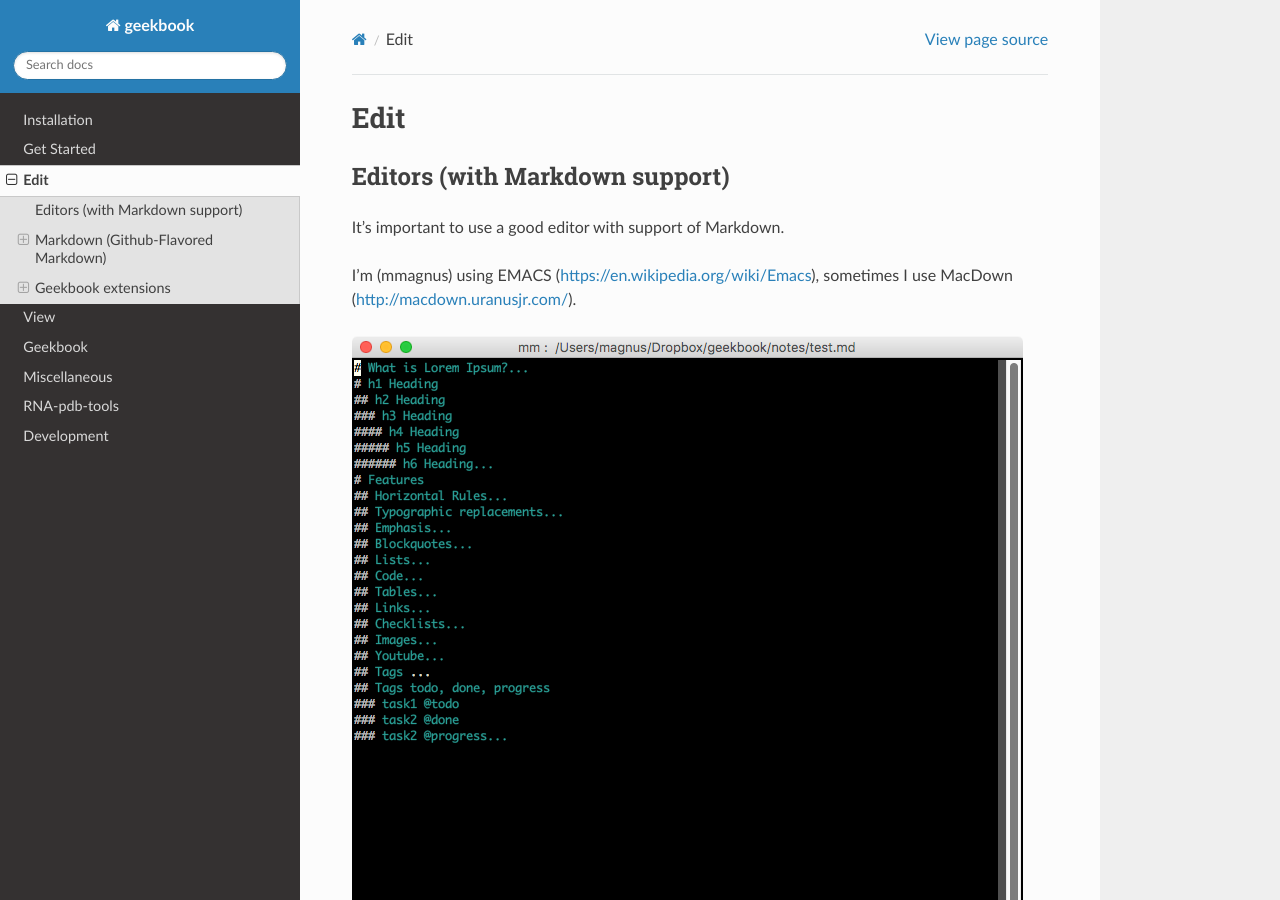
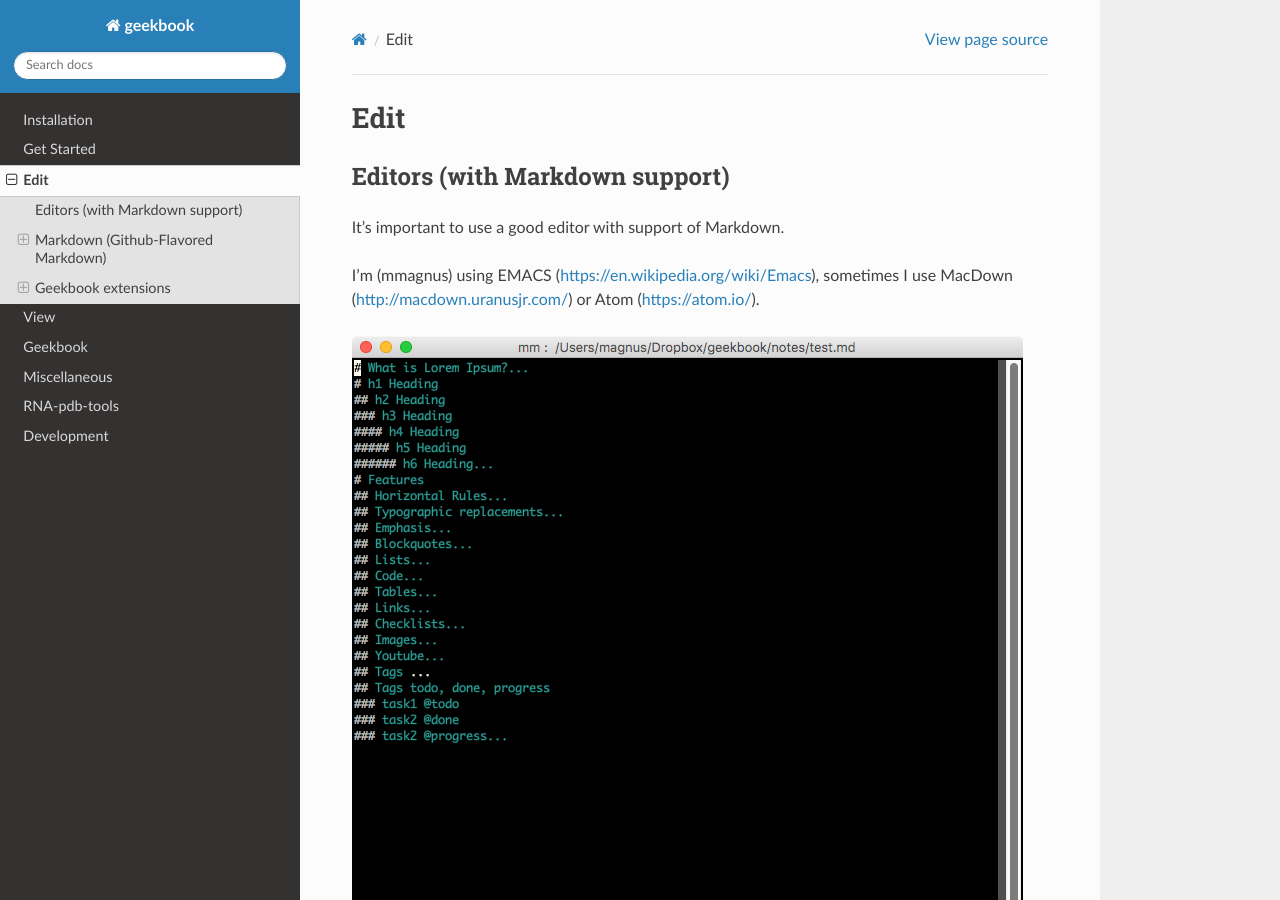
Before and after one commit to mmagnus/geekbook, a Sphinx documentation site: the page built from docs/source/edit.rst, in a window 1280 px wide and 900 px high. Built offline with Sphinx 7.4.7 and the Read the Docs theme 2.0.0, drawn with Linux system fonts in a browser that asks for light colours.

Commit message:
Update edit.rst

```diff
--- a/docs/source/edit.rst
+++ b/docs/source/edit.rst
@@ -6,7 +6,7 @@ Editors (with Markdown support)
 
 It's important to use a good editor with support of Markdown.
 
-I'm (mmagnus) using EMACS (https://en.wikipedia.org/wiki/Emacs), sometimes I use MacDown (http://macdown.uranusjr.com/).
+I'm (mmagnus) using EMACS (https://en.wikipedia.org/wiki/Emacs), sometimes I use MacDown (http://macdown.uranusjr.com/) or Atom (https://atom.io/).
 
 .. image:: ../imgs/emacs.png
 
```
